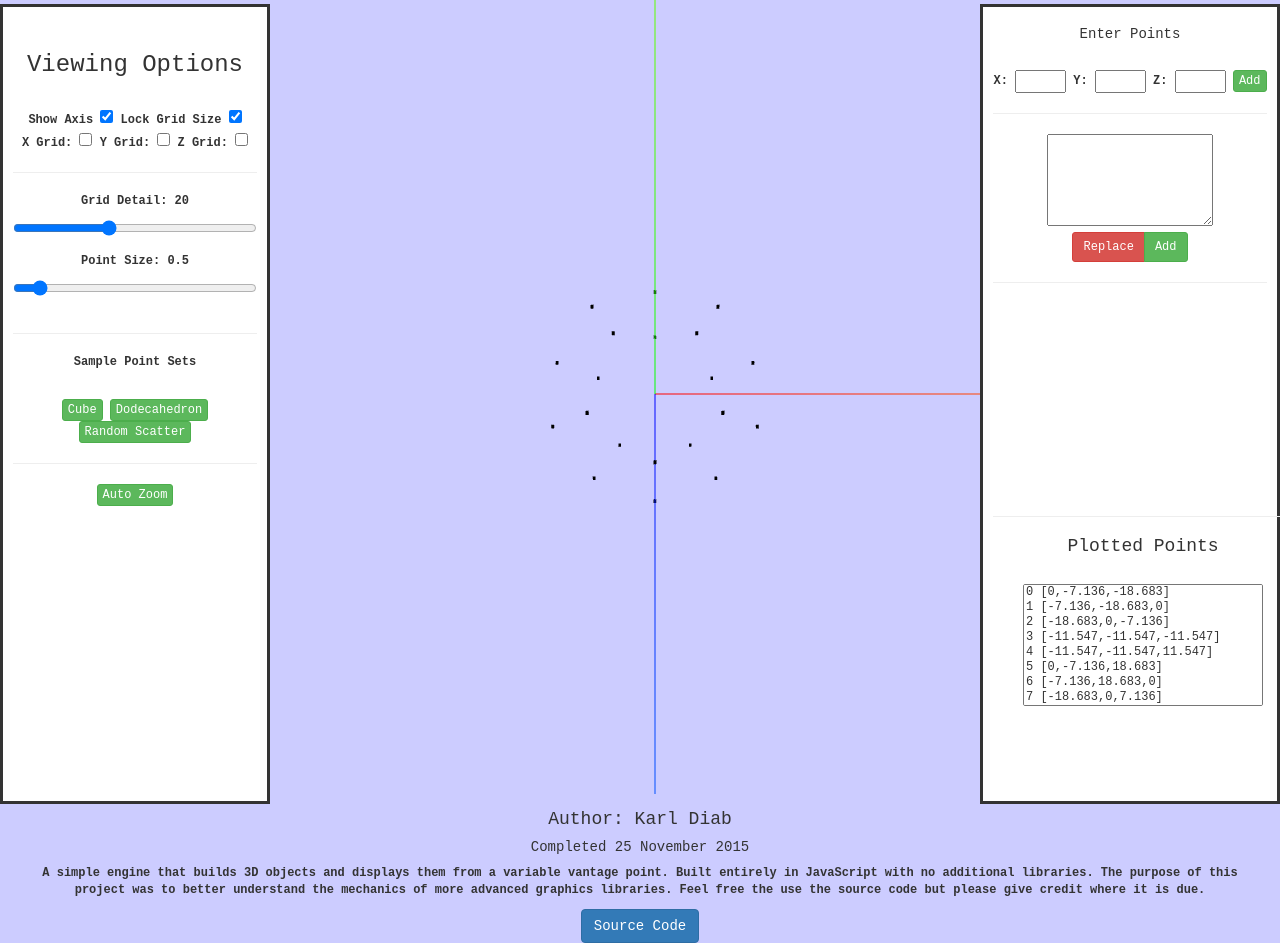
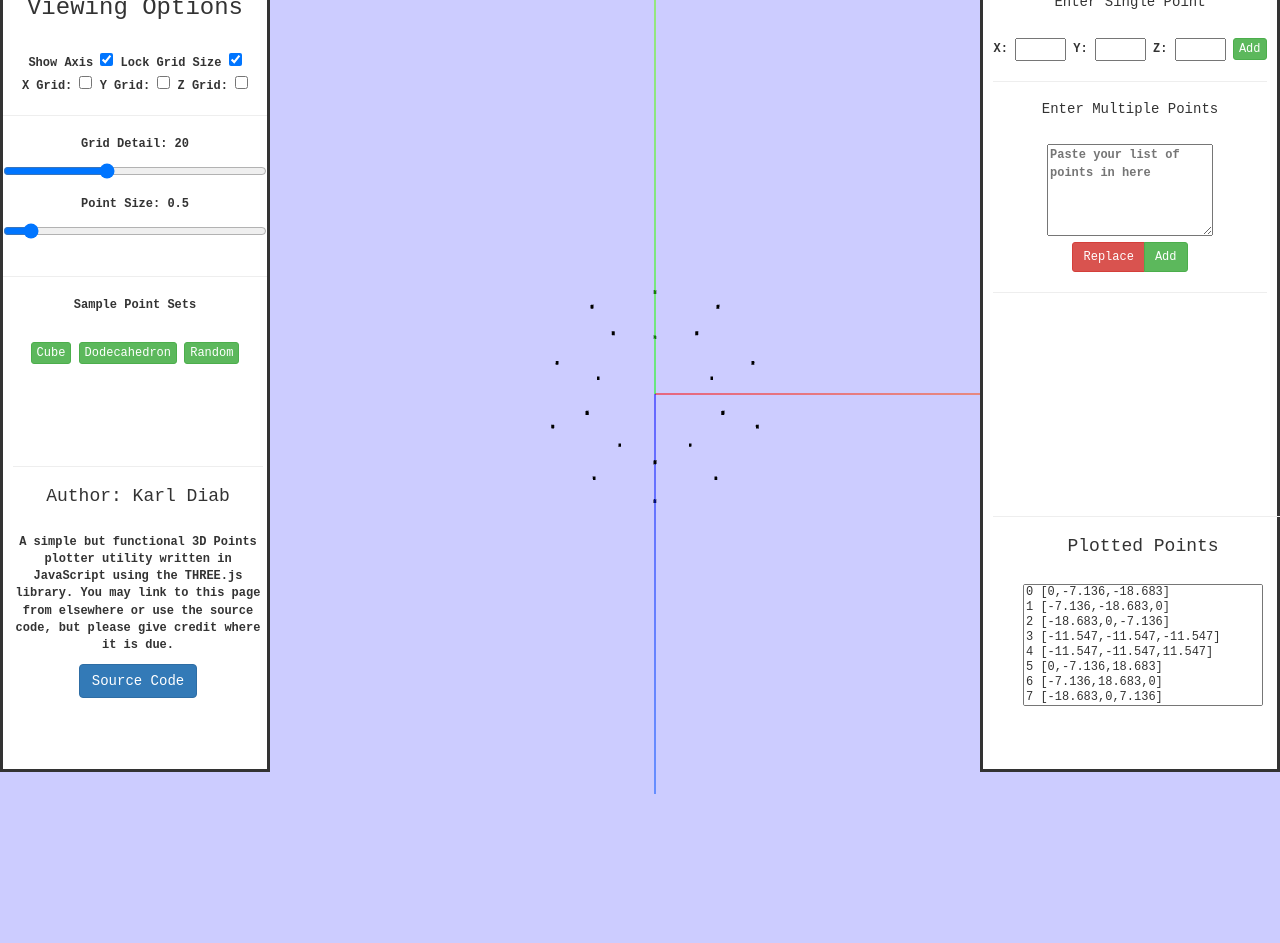
Before and after one commit to karldiab/3DPointPlotter, a plain HTML site: page index.html in a window 1280 px wide. Shown: the part 76-1019 px from the top of the page. After the commit the page ends 876 px from the top, so only its background shows below. Drawn offline with nearby package versions, Linux system fonts and the light colour scheme; animation ran at ten frames a second.

Commit message:
minor changes

```diff
--- a/css/main.css
+++ b/css/main.css
@@ -14,7 +14,7 @@ div#controls {
 	background-color: white;
     position: fixed;
     left: 0;
-    top: 10%;
+    top: 6%;
 	height: 100%;
 	width: 270px;
 }
@@ -26,7 +26,7 @@ div#points {
     position: fixed;
     right: 0;
 	height: 100%;
-    top: 10%;
+    top: 6%;
 	width: 300px;
 }
 div#outputPoints {
@@ -38,3 +38,9 @@ select#pointsOutput {
 	overflow: auto;
 	width: 80%;
 }
+div#authorInfo {
+	position: fixed;
+	bottom: 2%;
+	width: 270px;
+	padding: 10px;
+}
--- a/index.html
+++ b/index.html
@@ -35,7 +35,7 @@
 			</div>
 						<div id="ThreeJS"></div>
 					<div id="controls">
-						<div class="row" style="padding: 25px;">
+
 								<h3>Viewing Options</h3><br />
 								Show Axis <input type="checkbox" id="axisHelper" onclick="changeOptions()" checked/>
 								Lock Grid Size <input type="checkbox" id="lockGridSize" onclick="changeOptions()" checked/><br />
@@ -52,21 +52,26 @@
 							<div>
 								<button class="btn btn-success btn-xs" onclick="samplePoints(0);">Cube</button>
 								<button class="btn btn-success btn-xs" onclick="samplePoints(1);">Dodecahedron</button>
-								<button class="btn btn-success btn-xs" onclick="samplePoints(2);">Random Scatter</button><br />
+								<button class="btn btn-success btn-xs" onclick="samplePoints(2);">Random</button><br />
+							</div>
+							<div id="authorInfo">
 								<hr />
-								<button class="btn btn-success btn-xs" onclick="autoZoom();">Auto Zoom</button>
-
+								<h4>Author: Karl Diab</h4><br/>
+								<p>A simple but functional 3D Points plotter utility written in JavaScript using the THREE.js library. You may
+									link to this page from elsewhere or use the source code, but please give credit where it is due.
+								</p>
+								<a href="https://github.com/karldiab/3DPointsPlotter"><button class="btn btn-primary">Source Code</button></a>
 							</div>
-						</div>
 					</div>
 					<div id="points">
-								<h5>Enter Points</h5><br/>
+								<h5>Enter Single Point</h5><br/>
 								<strong>X: </strong><input type="text" size="5" id="xAdd"></input>
 								<strong>Y: </strong><input type="text" size="5" id="yAdd"></input>
 								<strong>Z: </strong><input type="text" size="5" id="zAdd"></input>
 								<button class="btn btn-success btn-xs" onclick="addPoint()">Add</button>
 								<hr />
-								<textarea name="pointsInput" id="pointsInput" rows="5"></textarea><br />
+								<h5>Enter Multiple Points</h5><br/>
+								<textarea name="pointsInput" id="pointsInput" rows="5" placeholder="Paste your list of points in here"></textarea><br />
 								<div class="btn-group">
 								<button class="btn btn-danger btn-sm" onclick="enterPoints(0)">Replace</button>
 								<button class="btn btn-success btn-sm" onclick="enterPoints(1)">Add</button>
@@ -80,22 +85,6 @@
 
 								</div>
 					</div>
-				<div class="row">
-					<div class="col-xs-12">
-						<h4>Author: Karl Diab</h4>
-						<h5>Completed 25 November 2015</h5>
-						<p>A simple engine that builds 3D objects and displays them from a variable vantage point.
-							Built entirely in JavaScript with no additional libraries. The purpose of this project
-							was to better understand the mechanics of more advanced graphics libraries. Feel free
-							the use the source code but please give credit where it is due.
-						</p>
-						</div>
-					</div>
-					<div class="row">
-						<div class="col-xs-12">
-							<a href="https://github.com/karldiab/JS3DRenderEngine/"><button class="btn btn-primary">Source Code</button></a>
-				</div>
-			</div>
 		</div>
 
 <script src="js/main.js"></script>
```
